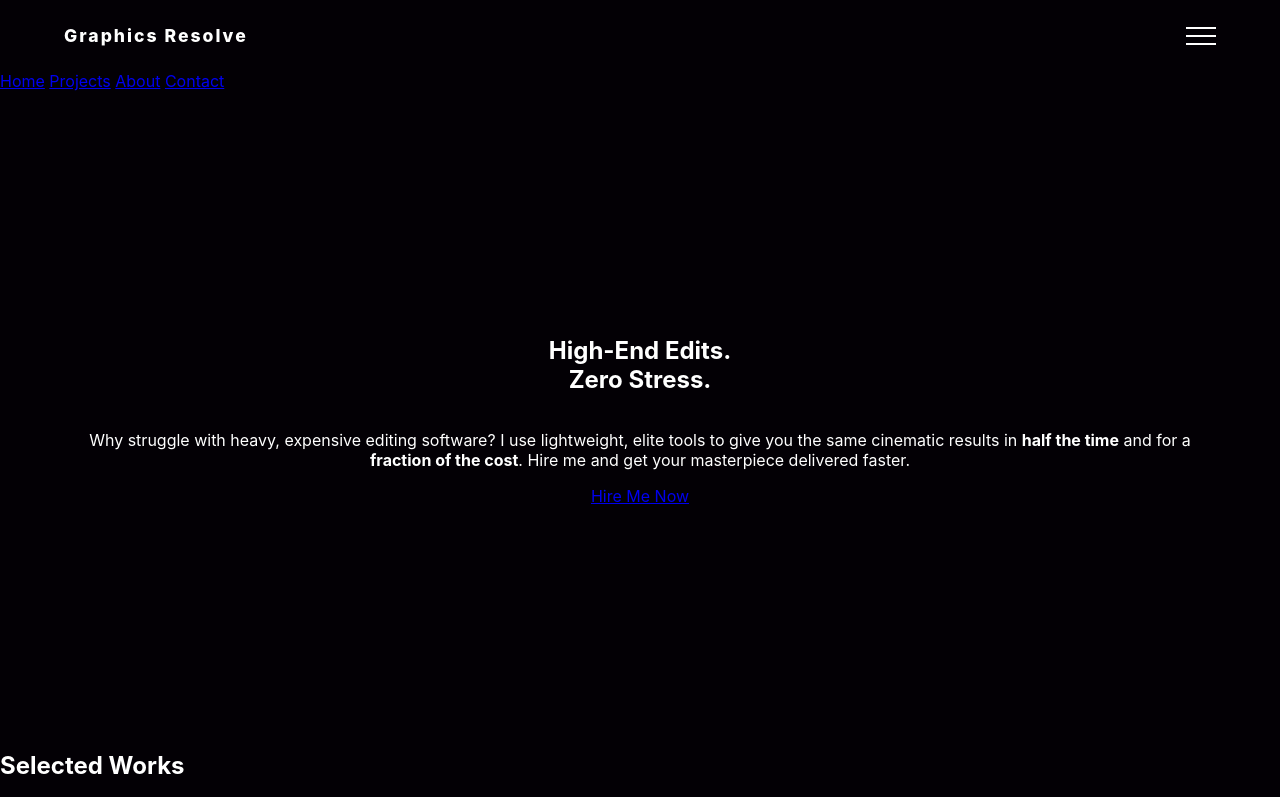
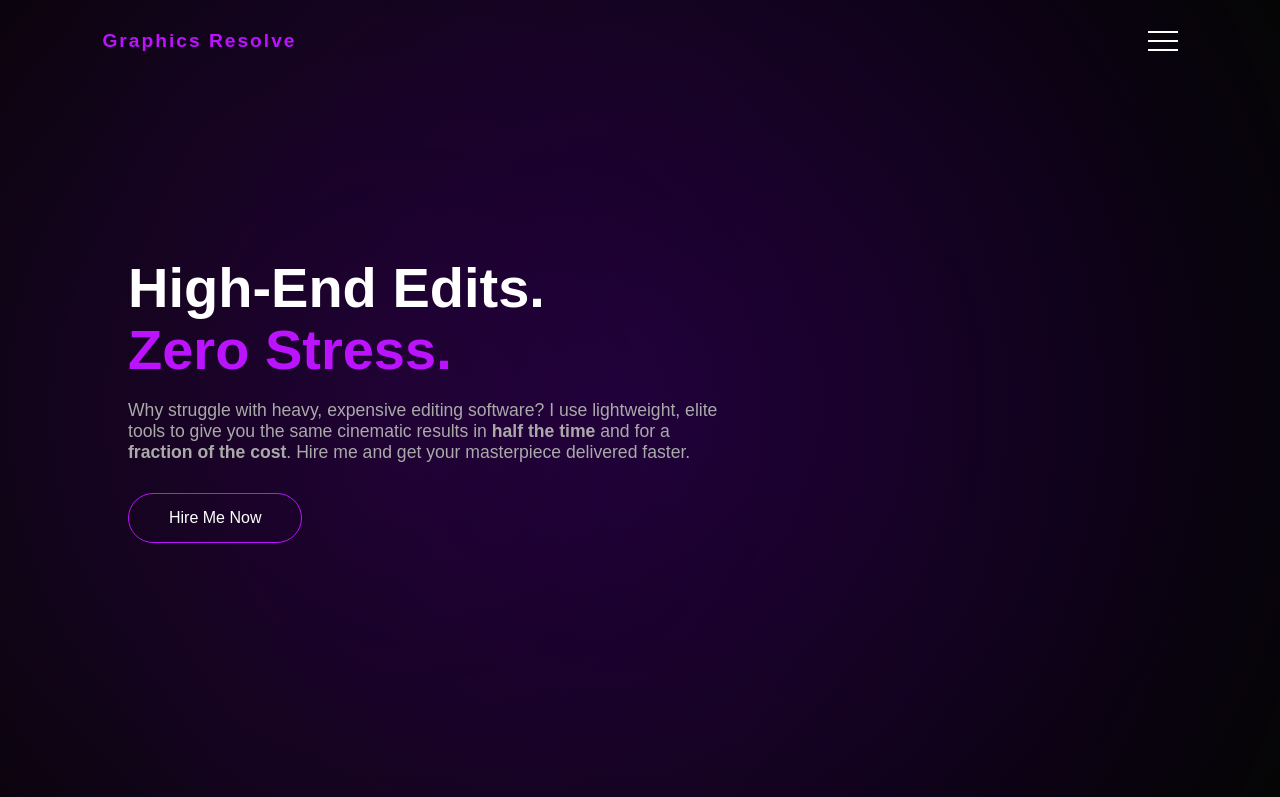
Before and after one commit to Temi5279/Graphics-Resolve-, a plain HTML site: page index.html in a window 1280 px wide. Shown: the top 797 px of the page. Drawn offline with Linux system fonts and the light colour scheme; a web font is replaced by a local one.

Commit message:
Update CSS for layout, colors, and animations
Refactor CSS styles for improved layout and aesthetics.

```diff
--- a/style.css
+++ b/style.css
@@ -1,132 +1,88 @@
-:root {
-    --bg: #030005;
-    --accent: #bc13fe;
-    --cyan: #00f2ff;
+* {
+    margin: 0; padding: 0; box-sizing: border-box;
+    font-family: 'Caviar Dreams', sans-serif;
 }
 
 body {
-    margin: 0;
-    background: var(--bg);
-    color: white;
-    font-family: 'Inter', sans-serif;
+    background: #050505; color: white;
     overflow-x: hidden;
 }
 
-/* LIQUID BACKGROUND ANIMATION */
-.bg-gradient {
-    position: fixed;
-    top: 0; left: 0;
-    width: 100%; height: 100%;
+/* THE LIQUID ANIMATION */
+.liquid-bg {
+    position: fixed; top: 0; left: 0; width: 100%; height: 100%;
     z-index: -1;
-    background: radial-gradient(circle at 50% 50%, #120025, #030005);
+    background: radial-gradient(circle at 50% 50%, #15002b, #050505);
 }
 
-.bg-gradient::after {
-    content: "";
-    position: absolute;
-    width: 200%; height: 200%;
-    top: -50%; left: -50%;
-    background: radial-gradient(circle at 30% 30%, rgba(188, 19, 254, 0.1), transparent 40%),
-                radial-gradient(circle at 70% 70%, rgba(0, 242, 255, 0.08), transparent 40%);
-    animation: liquid 15s ease-in-out infinite alternate;
+.liquid-bg::after {
+    content: ''; position: absolute; width: 200%; height: 200%;
+    background: radial-gradient(circle at 20% 30%, rgba(188, 19, 254, 0.1), transparent 40%);
+    animation: move-bg 20s infinite alternate;
 }
 
-@keyframes liquid {
-    0% { transform: translate(0, 0) rotate(0deg); }
-    100% { transform: translate(5%, 5%) rotate(5deg); }
+@keyframes move-bg {
+    from { transform: translate(0, 0); }
+    to { transform: translate(-10%, -10%); }
 }
 
 /* NAVIGATION */
 nav {
-    display: flex;
-    justify-content: space-between;
-    padding: 25px 5%;
-    align-items: center;
+    display: flex; justify-content: space-between; align-items: center;
+    padding: 30px 8%; position: fixed; width: 100%; z-index: 1000;
 }
 
-.logo { font-weight: 800; letter-spacing: 2px; font-size: 1.1rem; }
+.logo { font-size: 1.2rem; font-weight: bold; color: #bc13fe; letter-spacing: 2px; }
 
 .hamburger {
-    cursor: pointer;
-    display: flex;
-    flex-direction: column;
-    gap: 6px;
-    z-index: 2000;
+    width: 30px; height: 20px; display: flex; flex-direction: column;
+    justify-content: space-between; cursor: pointer; z-index: 2000;
 }
 
-.hamburger span {
-    width: 30px; height: 2px; background: white;
-    transition: 0.3s cubic-bezier(0.175, 0.885, 0.32, 1.275);
+.hamburger span { width: 100%; height: 2px; background: white; transition: 0.4s; }
+
+/* OVERLAY MENU */
+.overlay {
+    position: fixed; top: 0; left: 100%; width: 100%; height: 100%;
+    background: rgba(5, 5, 5, 0.98); display: flex; align-items: center;
+    justify-content: center; transition: 0.6s cubic-bezier(0.77, 0, 0.175, 1);
+    z-index: 1500;
 }
 
-/* THE MENU OVERLAY */
-.menu-overlay {
-    position: fixed;
-    top: 0; right: -100%;
-    width: 100%; height: 100%;
-    background: rgba(3, 0, 5, 0.98);
-    z-index: 1500;
-    display: flex;
-    justify-content: center;
-    align-items: center;
-    transition: 0.5s cubic-bezier(0.77, 0, 0.175, 1);
+.overlay.active { left: 0; }
+
+.overlay-links { text-align: center; }
+
+.nav-link {
+    display: block; font-size: 2.5rem; color: white; text-decoration: none;
+    margin: 20px 0; transition: 0.3s;
 }
 
-.menu-overlay.active { right: 0; }
+.nav-link:hover { color: #bc13fe; }
 
-.menu-links { display: flex; flex-direction: column; gap: 30px; text-align: center; }
+/* HERO */
+.hero { height: 100vh; display: flex; flex-direction: column; justify-content: center; padding: 0 10%; }
 
-.menu-link {
-    font-size: 2.5rem;
-    font-weight: 800;
-    color: white;
-    text-decoration: none;
-    transition: 0.3s;
+h1 { font-size: 3.5rem; line-height: 1.1; margin-bottom: 20px; }
+
+.accent { color: #bc13fe; }
+
+.pitch { max-width: 600px; color: #aaa; margin-bottom: 30px; font-size: 1.1rem; }
+
+.cta-btn {
+    padding: 15px 40px; border: 1px solid #bc13fe; color: white;
+    text-decoration: none; border-radius: 50px; transition: 0.3s; width: fit-content;
 }
 
-.menu-link:hover { color: var(--cyan); letter-spacing: 5px; }
+.cta-btn:hover { background: #bc13fe; box-shadow: 0 0 20px rgba(188, 19, 254, 0.4); }
 
-.close-btn {
-    position: absolute;
-    top: 30px; right: 40px;
-    font-size: 3rem;
-    cursor: pointer;
-}
+.section { padding: 80px 10%; border-top: 1px solid #111; }
 
-/* HERO SECTION */
-.hero {
-    height: 80vh;
-    display: flex;
-    flex-direction: column;
-    justify-content: center;
-    align-items: center;
-    text-align: center;
-    padding: 0 5%;
-}
+.grid { display: grid; grid-template-columns: 1fr 1fr; gap: 20px; margin-top: 30px; }
 
-.gradient-text {
-    background: linear-gradient(to right, var(--accent), var(--cyan));
-    -webkit-background-clip: text;
-    -webkit-text-fill-color: transparent;
-}
+.item { height: 150px; background: #111; display: flex; align-items: center; justify-content: center; border: 1px solid #222; border-radius: 10px; }
 
-.btn {
-    margin-top: 30px;
-    padding: 15px 40px;
-    border: 1px solid var(--accent);
-    color: white;
-    text-decoration: none;
-    border-radius: 5px;
-    font-weight: 600;
-    transition: 0.3s;
-}
-
-.btn:hover { background: var(--accent); box-shadow: 0 0 20px var(--accent); }
-
-.card {
-    background: rgba(255, 255, 255, 0.03);
-    border: 1px solid rgba(255, 255, 255, 0.05);
-    margin: 20px 5%;
-    padding: 40px;
-    border-radius: 20px;
-  }
+/* HAMBURGER ANIMATION TO X */
+.hamburger.open span:nth-child(1) { transform: translateY(9px) rotate(45deg); }
+.hamburger.open span:nth-child(2) { opacity: 0; }
+.hamburger.open span:nth-child(3) { transform: translateY(-9px) rotate(-45deg); }
```
